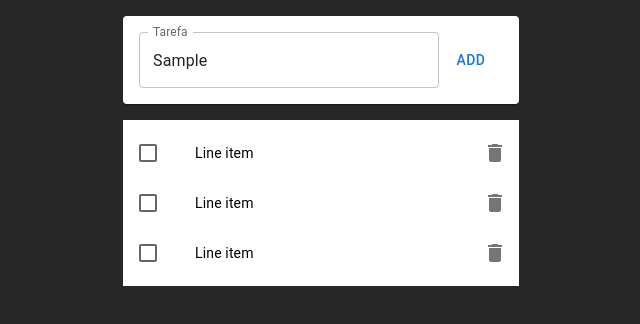
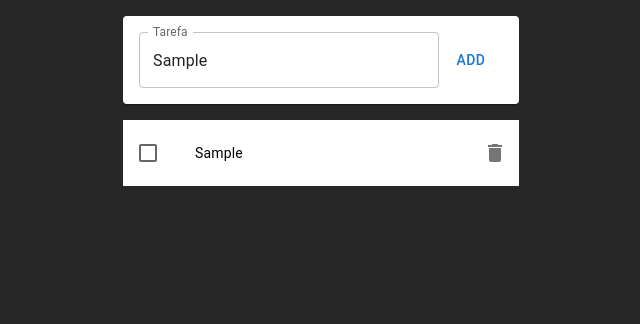
Before and after one commit to DionCstS/to-do-list-teste, a React (Create React App) app: page / in a window 1280 px wide. Both pictures are taken after typing "Sample" into the empty fields and a click on the button "ADD". Shown: the top 324 px of the page, without its empty margins (319-959 px from the left). Built offline with nearby package versions, Linux system fonts and the light colour scheme.

Commit message:
feito captura do que foi digitado e retorna na lista

```diff
--- a/src/components/Form.jsx
+++ b/src/components/Form.jsx
@@ -1,16 +1,29 @@
 import React, { useState } from 'react'
 import { Button, Paper, TextField } from '@mui/material'
 
-export default function Form() {
+export default function Form({ todoHandler}) {
   const [text, setText] = useState(null);
+  const [id, setId] = useState(0);
 
-
+  const todoCreate = (text) => {
+    const todoObj = {text: text, id: id };
+    setId(id + 1);
+    todoHandler(todoObj);
+  }
 
   return (
     <Paper style={{ padding: "1em" }}>
         <div style={{ display:"flex", justifyContent:"center" }}>
-            <TextField id="outlined-basic" label="Tarefa" variant="outlined" onChange={(e) => setText(e.target.value)} fullWidth/>
-            <Button variant="text" onClick={ () => console.log(text)}>ADD</Button>
+            <TextField
+              id="outlined-basic"
+              label="Tarefa"
+              variant="outlined"
+              onChange={(e) => setText(e.target.value)}
+              fullWidth
+            />
+            <Button variant="text" onClick={() => todoCreate(text)}>
+              ADD
+            </Button>
         </div>
     </Paper>
   )
--- a/src/components/TodoItem.jsx
+++ b/src/components/TodoItem.jsx
@@ -9,7 +9,7 @@ import IconButton from '@mui/material/IconButton';
 import CommentIcon from '@mui/icons-material/Comment';
 import DeleteIcon from '@mui/icons-material/Delete';
 
-export default function TodoItem() {
+export default function TodoItem({todo}) {
 
   return (
     <ListItem
@@ -28,7 +28,7 @@ export default function TodoItem() {
                   disableRipple
                 />
               </ListItemIcon>
-              <ListItemText primary={`Line item`}/>
+              <ListItemText primary={todo.text}/>
             </ListItemButton>
      </ListItem>
   );
--- a/src/pages/Home.jsx
+++ b/src/pages/Home.jsx
@@ -4,17 +4,25 @@ import TodoItem from '../components/TodoItem'
 import Form from '../components/Form'
 
 export default function Home() {
-  const [todos, setTodos] = useState([0,1,3]);
+  const [todos, setTodos] = useState([]);
+
+  const todoHandler = (todo) => {
+    //console.log(todo);
+    setTodos([...todos, todo]);
+  };
+
 
 
   return (
-    <Container maxWidth="xs" style={{marginTop: "1rem"}}>
-      <Form/>
+    <Container maxWidth="xs" style={{marginTop: "1em"}}>
+      <Form todoHandler={todoHandler}/>
       <List sx={{ bgcolor: "background.paper", marginTop: "1em" }}>
-        {todos.map((todo) => (
-            <TodoItem/>
+        {todos.map((todo, key) => (
+          <div key={key}>
+            <TodoItem todo={todo}/>
+          </div>
         ))}
       </List>
     </Container>
-  )
+  );
 }
```
